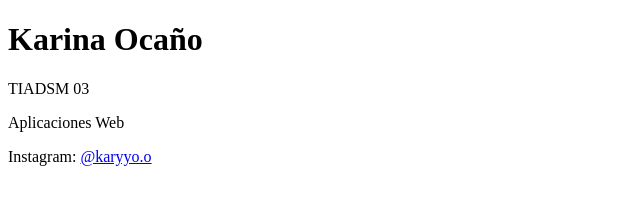
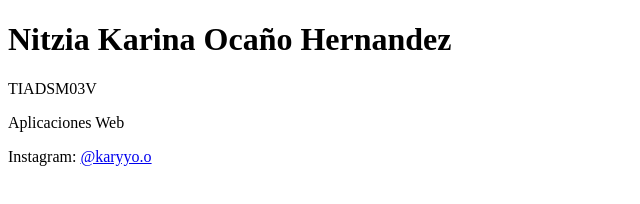
Before and after one commit to KARYOHDZ/KARYOHDZ, a plain HTML site: page index.html in a window 1280 px wide. Shown: the whole page, without its empty margins (0-640 px from the left). Drawn offline with Linux system fonts and the light colour scheme.

Commit message:
index.html

```diff
--- a/index.html
+++ b/index.html
@@ -5,21 +5,19 @@
 
     <meta charset="UTF-8">
     <meta name="viewport" content="width=<device-width>, initial-scale=1.0">
-    <title>Document</title>
+    <title>KaryOHDZ</title>
 
     <link href = "index.css" rel = "stylesheet"/>
 
 </head>
 
 <body>
-    <h1>Karina Ocaño</h1>
-    <p>TIADSM 03</p>
+    <h1>Nitzia Karina Ocaño Hernandez</h1>
+    <p>TIADSM03V</p>
     <P>Aplicaciones Web</P>
     <p>
         Instagram: <a href = "https://www.instagram.com/karyyo.o/">@karyyo.o</a>
     </p>
 
-</center>
-
 </body>
 </html>
```
